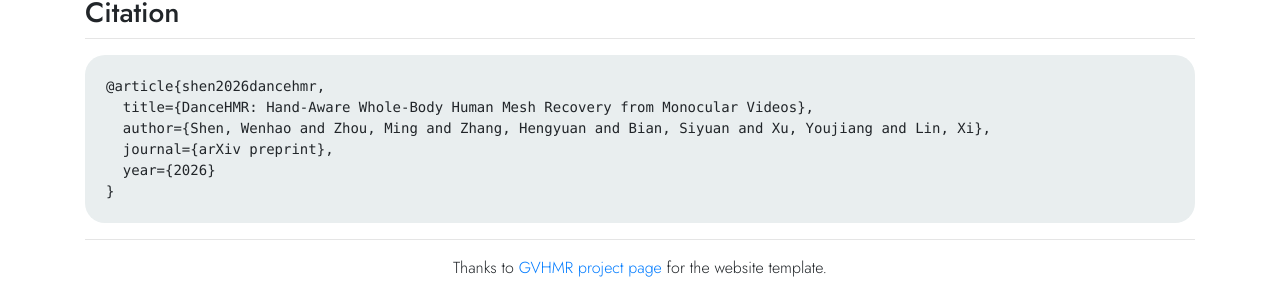
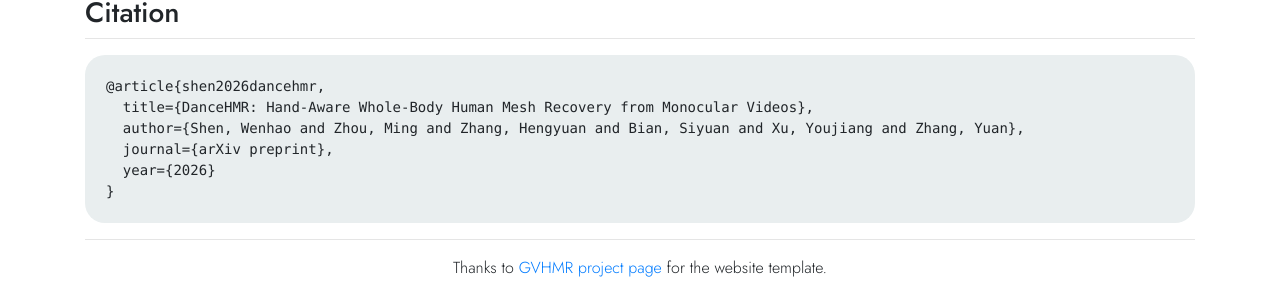
Before and after one commit to shenwenhao01/shenwenhao01.github.io, a Jekyll site: the page dancehmr/index.html, which Jekyll copies as it is, in a window 1280 px wide and 900 px high, scrolled down 3218 px. Shown: the part 610-897 px from the top of the window. Built offline with Jekyll 4.4.1, drawn with Linux system fonts in a browser that asks for light colours; nearby versions of some CDN libraries; a style sheet for code colours, icons or effects is not loaded.

Commit message:
update dancehmr

```diff
--- a/dancehmr/index.html
+++ b/dancehmr/index.html
@@ -8,7 +8,7 @@
     name="description" />
   <meta content="text/html; charset=utf-8" http-equiv="Content-Type" />
   <meta content="English" name="language" />
-  <meta content="Wenhao Shen, Ming Zhou, Hengyuan Zhang, Siyuan Bian, Youjiang Xu, Xi Lin" name="author" />
+  <meta content="Wenhao Shen, Ming Zhou, Hengyuan Zhang, Siyuan Bian, Youjiang Xu, Yuan Zhang" name="author" />
   <title>DanceHMR</title>
   <!-- Bootstrap -->
   <!-- <script src="js/video_comparison.js"></script> -->
@@ -288,7 +288,7 @@
             <span>Hengyuan Zhang<sup>1</sup></span>
             <span>Siyuan Bian<sup>1</sup></span>
             <span>Youjiang Xu<sup>1</sup></span>
-            <span>Xi Lin<sup>1</sup></span>
+            <span>Yuan Zhang<sup>1</sup></span>
             <p>
               <sup>1</sup>ByteDance Intelligent Creation<br>
               <sup>*</sup>Equal contribution   <sup>&dagger;</sup>Corresponding author
@@ -400,7 +400,7 @@
           <h3>Method</h3>
           <hr style="margin-top: 0px" />
           <div style="display: flex; justify-content: center;">
-            <img src="img/method_v2.png" width="95%" />
+            <img src="img/method.jpg" width="95%" />
           </div>
           <p>
             <strong>Framework overview.</strong>
@@ -473,7 +473,7 @@
         <pre style="background-color: #e9eeef; padding: 1.5em 1.5em; border-radius: 20px">
 <code>@article{shen2026dancehmr,
   title={DanceHMR: Hand-Aware Whole-Body Human Mesh Recovery from Monocular Videos},
-  author={Shen, Wenhao and Zhou, Ming and Zhang, Hengyuan and Bian, Siyuan and Xu, Youjiang and Lin, Xi},
+  author={Shen, Wenhao and Zhou, Ming and Zhang, Hengyuan and Bian, Siyuan and Xu, Youjiang and Zhang, Yuan},
   journal={arXiv preprint},
   year={2026}
 }</code></pre>
```
Also changed, not shown: dancehmr/img/method.jpg (added), dancehmr/img/method_v2.png (deleted), dancehmr/img/teaser_v2.jpg, 2 other files.
